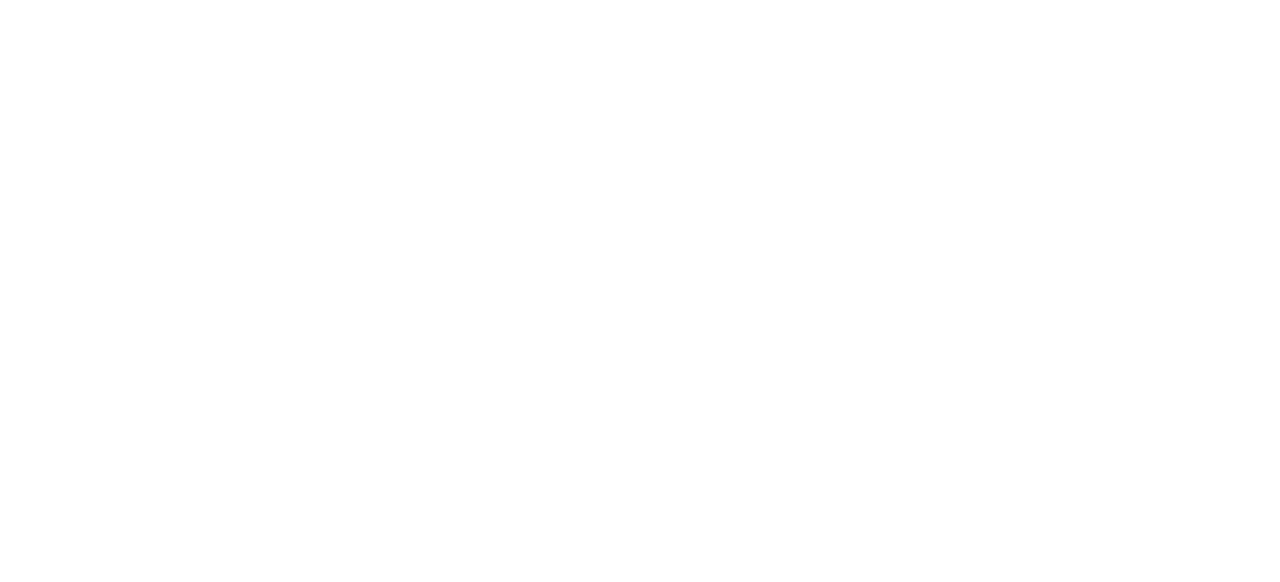
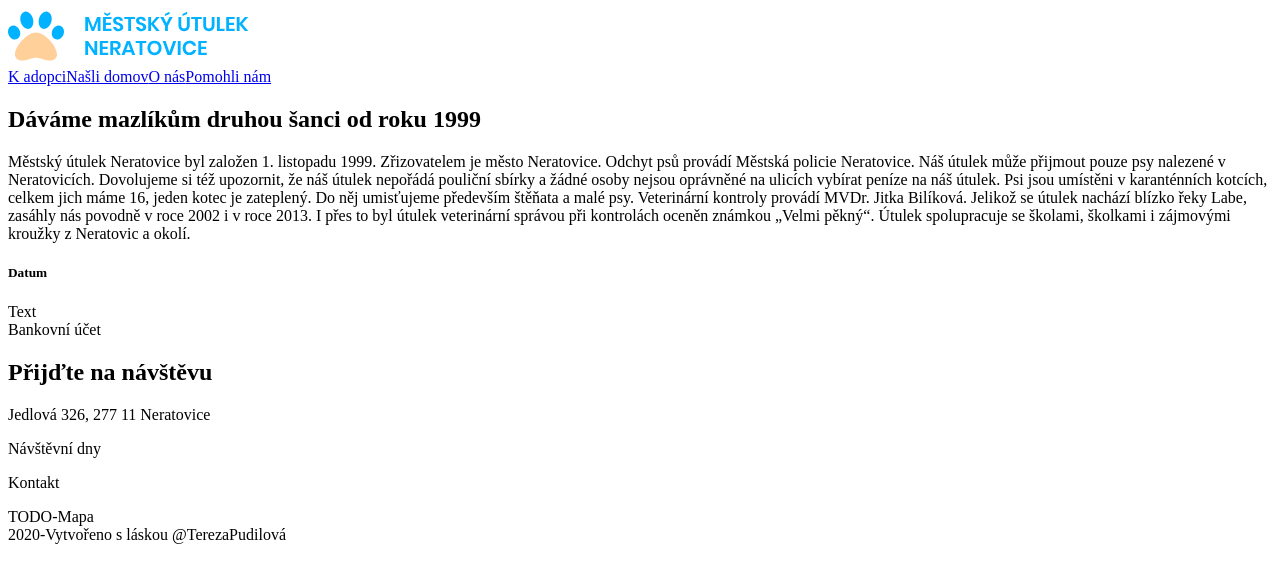
Before and after one commit to TerezaPudilova/Neratovice, a React app in the folder Neratovice_utulek/: page /o-nas in a window 1280 px wide. Shown: the top 582 px of the page. Built offline with nearby package versions, Linux system fonts and the light colour scheme.

Commit message:
Another components, imgs, menu links added

```diff
--- /dev/null
+++ b/Neratovice_utulek/src/components/About.jsx
@@ -0,0 +1,32 @@
+import React, { useEffect, useState } from 'react';
+import { Article } from './Article';
+import { Footer } from './Footer';
+import { Menu } from './Menu';
+
+export const About = () => {
+  return (
+    <>
+      <Menu />
+      <div>
+        <h2>Dáváme mazlíkům druhou šanci od roku 1999</h2>
+        <p>
+          Městský útulek Neratovice byl založen 1. listopadu 1999. Zřizovatelem
+          je město Neratovice. Odchyt psů provádí Městská policie Neratovice.
+          Náš útulek může přijmout pouze psy nalezené v Neratovicích. Dovolujeme
+          si též upozornit, že náš útulek nepořádá pouliční sbírky a žádné osoby
+          nejsou oprávněné na ulicích vybírat peníze na náš útulek. Psi jsou
+          umístěni v karanténních kotcích, celkem jich máme 16, jeden kotec je
+          zateplený. Do něj umisťujeme především štěňata a malé psy. Veterinární
+          kontroly provádí MVDr. Jitka Bilíková. Jelikož se útulek nachází
+          blízko řeky Labe, zasáhly nás povodně v roce 2002 i v roce 2013. I
+          přes to byl útulek veterinární správou při kontrolách oceněn známkou
+          „Velmi pěkný“. Útulek spolupracuje se školami, školkami i zájmovými
+          kroužky z Neratovic a okolí.
+        </p>
+        <Article/>
+        <div>Bankovní účet</div>
+      </div>
+      <Footer/>
+    </>
+  );
+};
--- /dev/null
+++ b/Neratovice_utulek/src/components/Adoption.jsx
@@ -0,0 +1,18 @@
+import React, { useEffect, useState } from 'react';
+import { Footer } from './Footer';
+import { ListofCards } from './ListofCards';
+import { Menu } from './Menu';
+
+
+export const Adoption = () => {
+  return(
+    <>
+    <div>
+      <Menu/>
+      <h2>Aktuálně čeká na adopci 12 mazlíků</h2>
+      <ListofCards/>
+      <Footer/>
+    </div>
+    </>
+  )
+}
--- /dev/null
+++ b/Neratovice_utulek/src/components/Adpoted.jsx
@@ -0,0 +1,15 @@
+import React, { useEffect, useState } from 'react';
+import { Footer } from './Footer';
+import { ListofCards } from './ListofCards';
+import { Menu } from './Menu';
+
+export const Adopted = () => {
+  return (
+    <>
+      <Menu />
+      <h2>Pomohli jsme najít domov 93 mazlíkům</h2>
+      <ListofCards />
+      <Footer />
+    </>
+  );
+};
--- /dev/null
+++ b/Neratovice_utulek/src/components/Article.jsx
@@ -0,0 +1,12 @@
+import React, { useEffect, useState } from 'react';
+
+export const Article = () => {
+  return (
+    <>
+    <div>
+      <h5>Datum</h5>
+      <div>Text</div>
+    </div>
+    </>
+  )
+}
--- a/Neratovice_utulek/src/components/FrequentedQuestions.jsx
+++ b/Neratovice_utulek/src/components/FrequentedQuestions.jsx
@@ -1,26 +1,13 @@
 import React, { useEffect, useState } from 'react';
+import { Question } from './Question';
 
-export const FrequentedQuestions = (props) => {
-  const name = props.name
-  const sex = props.sex
-  const age = props.age
-  const race = props.race
-  const desc = props.desc
-  const photo = props.photo
+export const FrequentedQuestions = () => {
+
 
   return (
     <>
       <div>
-          <img src={photo}></img>
-          <h3>{name}</h3>
-          <div>
-            <div>{sex}</div>
-            <div>{age}</div>
-            <div>{race}</div>
-          </div>
-          <div>
-            {desc}
-          </div>
+         <Question/>
       </div>
     </>
   )
--- a/Neratovice_utulek/src/components/Homepage.jsx
+++ b/Neratovice_utulek/src/components/Homepage.jsx
@@ -3,6 +3,8 @@ import { Menu } from './Menu';
 import { Footer } from './Footer';
 import { ListofCards } from './ListofCards';
 import { FrequentedQuestions } from './FrequentedQuestions';
+import {Article} from './Article'
+import landing from '../assets/landing.jpg'
 
 export const Homepage = (props) => {
   const article = props.article;
@@ -18,14 +20,14 @@ export const Homepage = (props) => {
           </div>
         </div>
         <div>
-          <img></img>
+          <img src={landing}></img>
         </div>
       </div>
       <ListofCards/>
       <div>
         <h2>V poslední době se stalo</h2>
         <div>
-          <div>Článek</div>
+          <Article/>
         </div>
       </div>
       <div>
--- a/Neratovice_utulek/src/components/ListofCards.jsx
+++ b/Neratovice_utulek/src/components/ListofCards.jsx
@@ -7,7 +7,10 @@ export const ListofCards = (props) => {
   return (
     <>
       <div>
-         <Card/>
+         <Card
+         name="Frederico"
+         sex="male"
+         race="Kříženec"/>
       </div>
     </>
   )
--- a/Neratovice_utulek/src/components/Menu.jsx
+++ b/Neratovice_utulek/src/components/Menu.jsx
@@ -1,19 +1,21 @@
 import React, { useEffect, useState } from 'react';
+import logo from '../assets/logo.svg';
+import { Link } from 'react-router-dom';
 
 export const Menu = () => {
   return (
     <>
       <div>
         <div>
-
+          <Link to="/"> <img src={logo} alt="logoNeratovice"></img></Link>
         </div>
         <div>
-          <li>
-           <a>K adopci</a>
-           <a>Našli domov</a>
-           <a>O nás</a>
-           <a>Pomohli nám</a>
-          </li>
+          <nav>
+           <Link to="/k-adopci">K adopci</Link>
+           <Link to="/nasli-domov">Našli domov</Link>
+           <Link to="/o-nas">O nás</Link>
+           <Link to="/pomohli-nam">Pomohli nám</Link>
+          </nav>
         </div>
       </div>
     </>
--- /dev/null
+++ b/Neratovice_utulek/src/components/Question.jsx
@@ -0,0 +1,18 @@
+import React, { useEffect, useState } from 'react';
+
+export const Question = () => {
+  return (
+    <>
+    <div>
+      <div>
+        <img></img>
+      </div>
+      <div>
+        <h3>Otázka</h3>
+        <p>Text otázky</p>
+        <button>Číst více</button>
+      </div>
+    </div>
+    </>
+  )
+}
--- /dev/null
+++ b/Neratovice_utulek/src/components/Sponzors.jsx
@@ -0,0 +1,16 @@
+import React, { useEffect, useState } from 'react';
+import { Article } from './Article';
+import { Footer } from './Footer';
+
+export const Sponzors = () => {
+  return (
+  <>
+  <div>
+    <h2>Děkujeme všem, kteří nám podali pomocnou ruku</h2>
+    <Article/>
+    <div>Bankovní účet</div>
+    <Footer/>
+  </div>
+  </>
+  );
+};
--- a/Neratovice_utulek/src/index.jsx
+++ b/Neratovice_utulek/src/index.jsx
@@ -4,17 +4,31 @@ import './index.html';
 import './styles.scss';
 import { BrowserRouter, Route, Switch } from 'react-router-dom';
 import { Homepage } from './components/Homepage';
+import { Adoption } from './components/Adoption';
+import { Adopted } from './components/Adpoted';
+import { About } from './components/About';
+import { Sponzors } from './components/Sponzors';
 
 const App = () => {
   return (
     <>
       <BrowserRouter>
         <Switch>
-          <Route path="/k-adopci"></Route>
-          <Route path="/nasli-domov"></Route>
-          <Route path="/o-nas"></Route>
-          <Route path="/pomohli-nam"></Route>
-          <Route path="/" component={Homepage}/>
+          <Route path="/k-adopci">
+            <Adoption/>
+          </Route>
+          <Route path="/nasli-domov">
+            <Adopted/>
+          </Route>
+          <Route path="/o-nas">
+            <About/>
+          </Route>
+          <Route path="/pomohli-nam">
+            <Sponzors/>
+          </Route>
+          <Route path="/">
+            <Homepage/>
+          </Route>
         </Switch>
       </BrowserRouter>
     </>
```
Also changed, not shown: Neratovice_utulek/src/assets/landing.jpg (added), Neratovice_utulek/src/assets/logo.svg (added).
